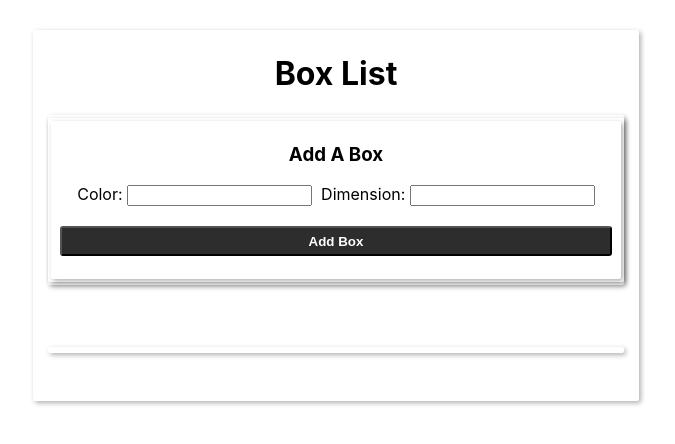
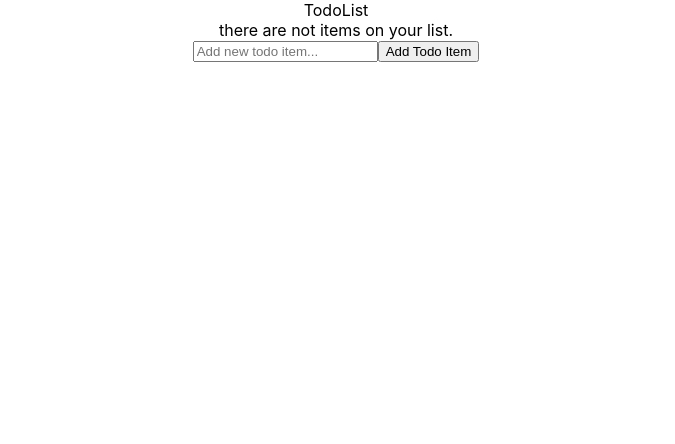
Before and after one commit to jas112/REACT-STUDY-React-Forms, a React (Create React App) app: page / in a window 1280 px wide. Shown: the top 444 px of the page, without its empty margins (304-979 px from the left). Built offline with nearby package versions, Linux system fonts and the light colour scheme.

Commit message:
partially functional TodoList exercise...addItem works...editItem is not functional.

```diff
--- a/src/App.js
+++ b/src/App.js
@@ -1,7 +1,8 @@
-import Form from './components/form/Form';
-import MultiForm from './components/multiForm/MultiForm';
-import ShoppingList from './components/shoppingList/ShoppingList';
-import BoxList from './components/boxList/BoxList';
+// import Form from './components/form/Form';
+// import MultiForm from './components/multiForm/MultiForm';
+// import ShoppingList from './components/shoppingList/ShoppingList';
+// import BoxList from './components/boxList/BoxList';
+import TodoList from './components/todoList/TodoList';
 import './App.css';
 
 function App() {
@@ -10,7 +11,8 @@ function App() {
       {/* <Form /> */}
       {/* <MultiForm /> */}
       {/* <ShoppingList /> */}
-      <BoxList />
+      {/* <BoxList /> */}
+      <TodoList />
     </div>
   );
 }
--- a/src/components/todoForm/TodoForm.js
+++ b/src/components/todoForm/TodoForm.js
@@ -2,9 +2,32 @@ import React, { Component } from 'react';
 import './TodoForm.css';
 
 class TodoForm extends Component {
+    constructor(props){
+        super(props);
+        this.state = {contentString: ''};
+        this.handleChange = this.handleChange.bind(this);
+        this.handleSubmit = this.handleSubmit.bind(this);
+    }
+
+    handleChange(evt){
+        this.setState({
+            [evt.target.name]: evt.target.value
+        });
+    }
+
+    handleSubmit(evt){
+        evt.preventDefault();
+        this.props.addItem(this.state);
+    }
+
   render() {
     return (
-      <div>TodoForm</div>
+      <div>
+        <form onSubmit={this.handleSubmit}>
+            <input id='contentString' name='contentString' value={this.state.contentString} onChange={this.handleChange} placeholder='Add new todo item...' />
+            <button type='submit'>Add Todo Item</button>
+        </form>
+      </div>
     )
   }
 }
--- a/src/components/todoItem/TodoItem.js
+++ b/src/components/todoItem/TodoItem.js
@@ -2,9 +2,70 @@ import React, { Component } from 'react';
 import './TodoItem.css';
 
 class TodoItem extends Component {
+    constructor(props){
+        super(props);
+        this.state = {
+            newConent: '',
+            itemFinished: false,
+            editThisItem: false
+        };
+        this.handleClick = this.handleClick.bind(this);
+        this.handleChange = this.handleChange.bind(this);
+        this.handleEdit = this.handleEdit.bind(this);
+        this.handleRemove = this.handleRemove.bind(this);
+    }
+
+    handleChange(evt){
+        this.setState({
+            [evt.target.name]: evt.target.value
+        });
+    }
+
+    generateItemForm(){
+        return (
+            <div className='TodoItemContent'>
+                <form onSubmit={this.handleEdit}>
+                    <input id='newContent' name='newContent' value={this.state.newContent} onChange={this.handleChange} placeholder='Enter new item value...' />
+                    <button onSubmit={this.handleEdit}>Save</button>
+                </form>
+            </div>
+        );
+    }
+
+    generateItem(){
+        return (
+            <div className='TodoItemContent'>
+                {this.props.contentString}
+                <button onClick={this.handleClick}>E</button>
+                <button onClick={this.handleRemove}>X</button>
+            </div>
+        );
+    }
+
+    handleClick(evt){
+        this.setState({editThisItem: true});
+    }
+
+    handleEdit(evt){
+        evt.preventDefault();
+        this.props.editItem(this.props.itemIdx, this.state.newConent);
+        this.setState({newContent: '', editThisItem: false});
+    }
+
+    handleRemove(evt){
+        this.props.removeItem(this.props.itemIdx);
+    }
+
   render() {
+
+    let thisItem = this.generateItem();
+
+    let thisItemForm = this.generateItemForm();
+
     return (
-      <div>TodoItem</div>
+      <div className='TodoItem'>
+        {this.state.editThisItem ? thisItemForm : thisItem}
+      </div>
     )
   }
 }
--- a/src/components/todoList/TodoList.js
+++ b/src/components/todoList/TodoList.js
@@ -16,7 +16,7 @@ class TodoList extends Component {
     generateTodoList(){
 
         let todoList = this.state.thingsToDo.map(item =>(
-            <TodoItem key={uuidv4()} contentString={item.contentString} editItem={this.editTodoItem} removeTodoItem={this.removeTodoItem} />
+            <TodoItem key={uuidv4()} itemIdx={this.state.thingsToDo.indexOf(item)} contentString={item.contentString} editItem={this.editTodoItem} removeItem={this.removeTodoItem} />
         ));
 
         return todoList;
@@ -24,9 +24,8 @@ class TodoList extends Component {
 
     addTodoItem(newItem){
         this.setState(st => {
-            let newState = {...st};
-            newState.thingsToDo.push(newItem);
-            return newState
+            let newThingsToDo = [...st.thingsToDo, newItem];
+            return {thingsToDo: newThingsToDo}
         });
     }
 
```
